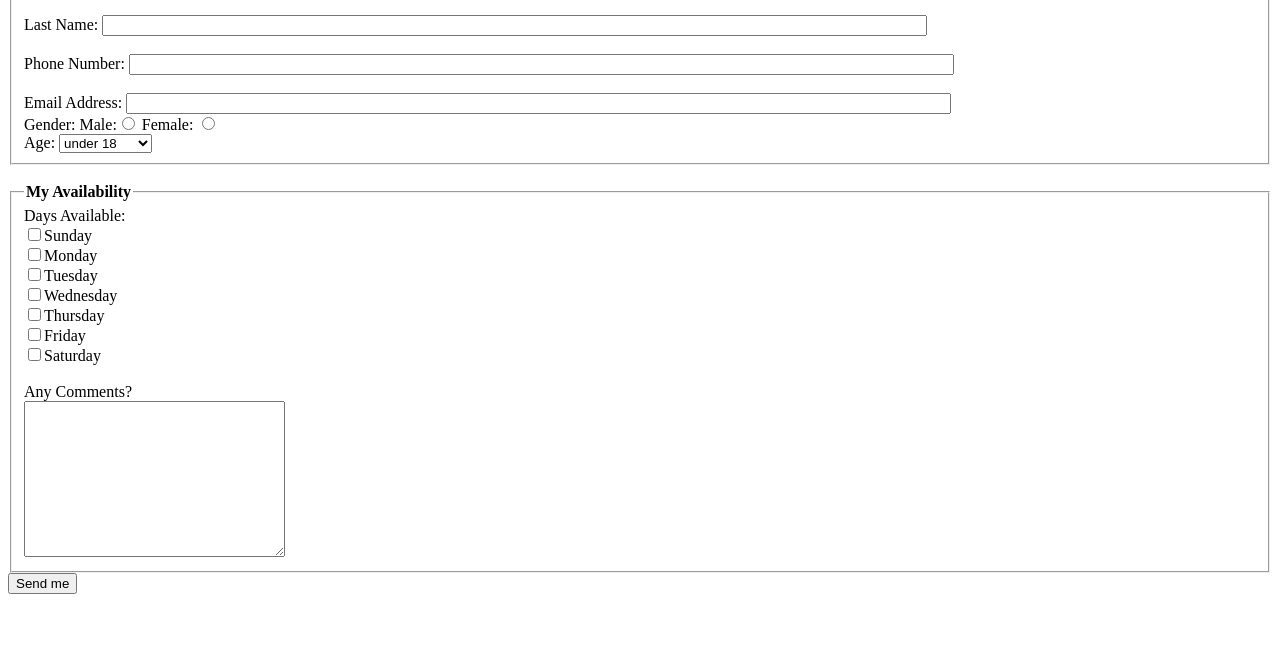
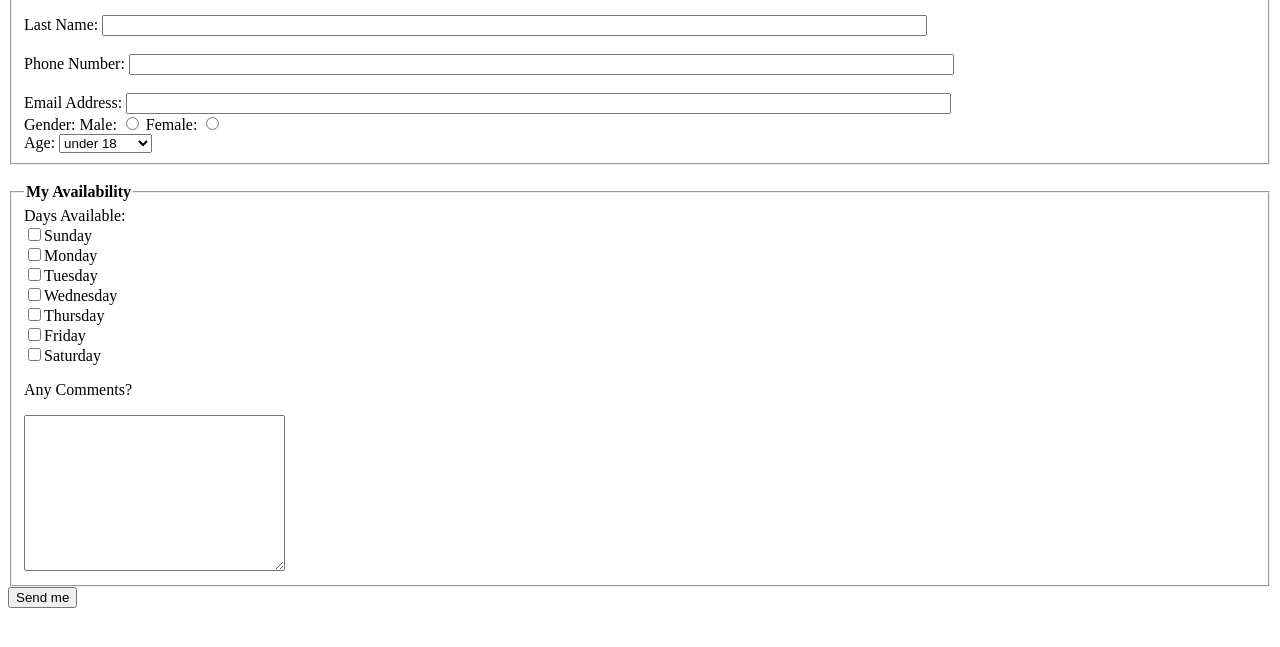
Before and after one commit to Daybreak2233/ITMD361-Lab4, a plain HTML site: page index.html in a window 1280 px wide. Shown: the part 127-774 px from the top of the page. Drawn offline with Linux system fonts and the light colour scheme.

Commit message:
updating format

```diff
--- a/index.html
+++ b/index.html
@@ -1,9 +1,11 @@
 <!DOCTYPE html>
 <html lang="en">
+
 <head>
   <meta charset="UTF-8">
   <title>Volunteer Form</title>
 </head>
+
 <body>
   <h1>Volunteer Form</h1>
 
@@ -21,13 +23,13 @@
       <!-- gender radio button-->
       <div>
         Gender:
-                <label>Male:<input type="radio" name="gender_field" value="male"></label>
+        <label>Male: <input type="radio" name="gender_field" value="male"></label>
         <label>Female: <input type="radio" name="gender_field" value="female"></label>
       </div>
 
       <!-- age selection -->
       <div>Age:
-                <select name="age_field" >
+        <select name="age_field">
           <option>under 18</option>
           <option>18 - 24</option>
           <option>25 - 34</option>
@@ -54,9 +56,9 @@
         <div><label><input type="checkbox" name="available_field[]" value="Friday">Friday</label></div>
         <div><label><input type="checkbox" name="available_field[]" value="Saturday">Saturday</label></div>
 
-                <br>
+
         <!-- comments textarea -->
-                <div>Any Comments?</div>
+        <p>Any Comments?</p>
         <textarea name="comments_field" cols="30" rows="10"></textarea>
       </div>
     </fieldset>
@@ -71,4 +73,5 @@
 
   </form>
 </body>
+
 </html>
```
Lines whose indentation alone changed are shown as unchanged.
